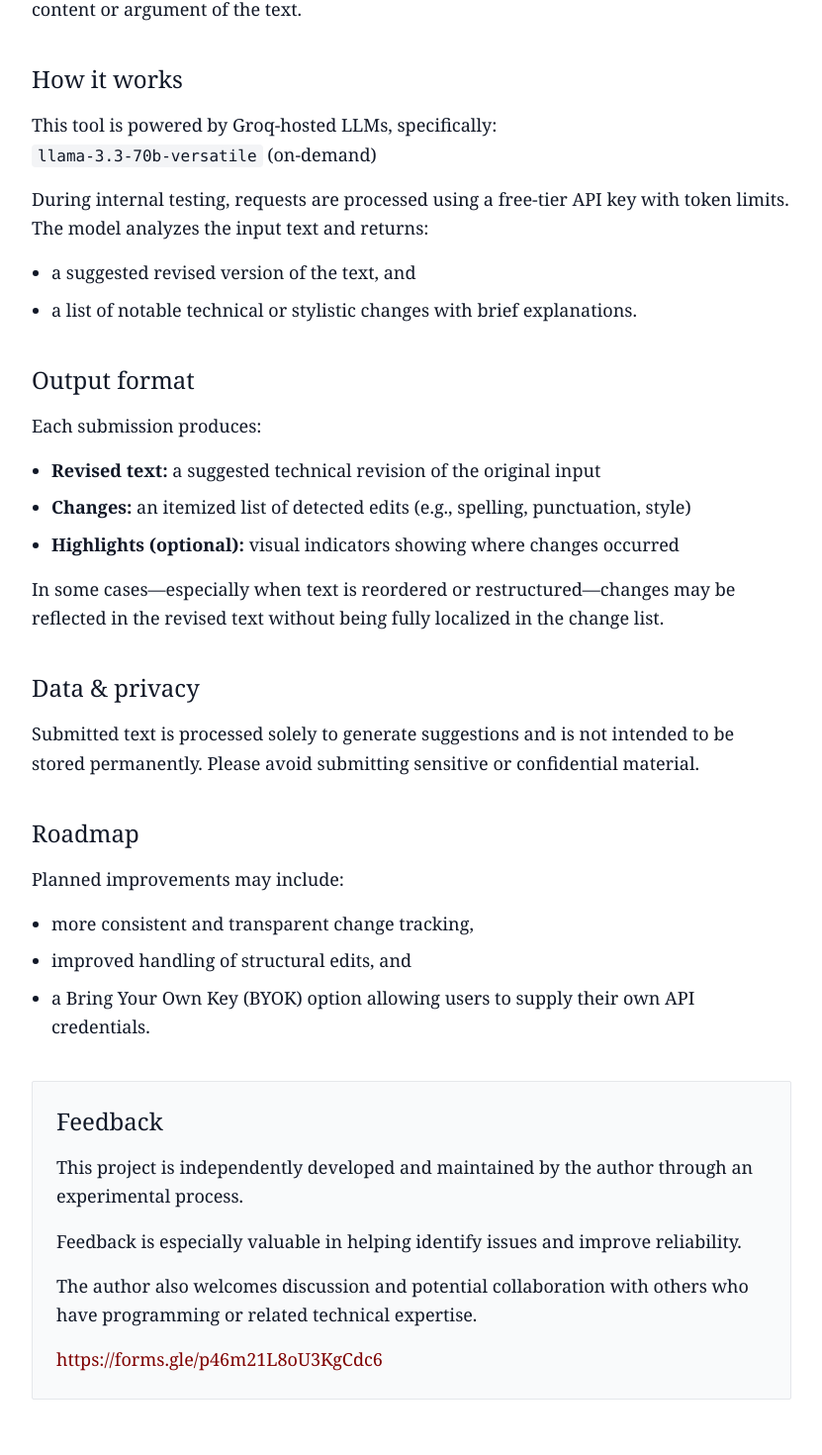
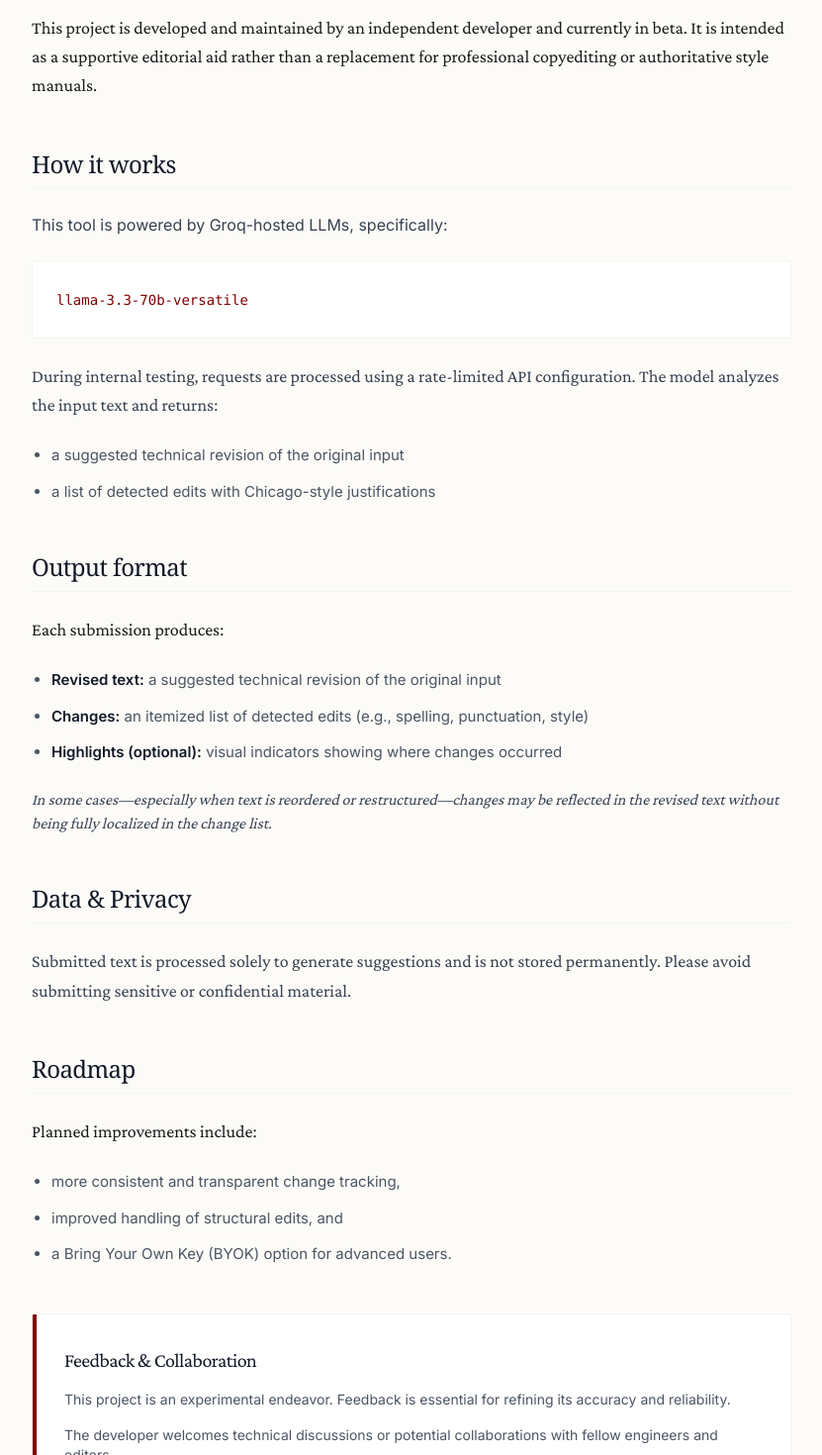
Before and after one commit to yetikang/chicago-style-checker, a Next.js app: page /about in a window 1280 px wide. Shown: the part 345-1815 px from the top of the page at 99% size, without its empty margins (224-1055 px from the left). Before the commit the page ends 1791 px from the top, so only its background shows below. Built offline with nearby package versions, Linux system fonts and the light colour scheme.

Commit message:
feat: unify UI typography, refine design system, and implement end-of-text diff anchoring fix

```diff
--- a/app/about/page.tsx
+++ b/app/about/page.tsx
@@ -7,100 +7,99 @@ export const metadata: Metadata = {
 
 export default function AboutPage() {
     return (
-        <div className="min-h-screen bg-white p-8">
+        <div className="min-h-screen bg-[#fcfbf7] p-8 font-ui text-[#1a1a1a]">
             <div className="max-w-3xl mx-auto">
-                <div className="mb-10">
+                <div className="mb-12">
                     <Link
                         href="/"
-                        className="text-sm text-gray-600 font-serif hover:text-brand-red transition-colors inline-block mb-6"
+                        className="text-xs uppercase tracking-widest text-gray-500 hover:text-brand-red transition-colors inline-block mb-10 font-semibold"
                     >
                         ← Back to Checker
                     </Link>
-                    <h1 className="text-4xl font-serif font-normal text-gray-900 mb-2">
+                    <h1 className="text-4xl font-academic font-normal text-gray-900 mb-2 tracking-tight">
                         About & Methodology
                     </h1>
                 </div>
 
-                <div className="font-serif text-gray-900 space-y-10 leading-relaxed text-lg">
+                <div className="font-academic text-[#1a1a1a] space-y-12 leading-relaxed text-lg pb-24">
                     <section>
-                        <h2 className="text-2xl font-normal mb-4">What this tool does</h2>
-                        <p className="mb-4">
-                            Chicago Style Checker is an experimental writing assistant for technical revision aligned with the Chicago Manual of Style (17th edition).
-
+                        <h2 className="text-2xl font-normal mb-6 text-gray-900 border-b border-gray-100 pb-2">What this tool does</h2>
+                        <p className="mb-6">
+                            Chicago Style Checker is a lightweight editorial tool designed to assist with technical revisions according to Chicago style conventions. It focuses on formal correctness—such as punctuation, spacing, capitalization, and quotation practices—without altering meaning, argument, or authorial voice.
                         </p>
-                        <p className="mb-4">
-                            It focuses on formal issues such as punctuation, capitalization, abbreviations, citation phrasing, and consistency.
-                            It does not evaluate, revise, or interpret the substantive content or argument of the text.
+                        <p className="mb-6">
+                            This project is developed and maintained by an independent developer and currently in beta. It is intended as a supportive editorial aid rather than a replacement for professional copyediting or authoritative style manuals.
                         </p>
                     </section>
 
                     <section>
-                        <h2 className="text-2xl font-normal mb-4">How it works</h2>
-                        <p className="mb-4">
+                        <h2 className="text-2xl font-normal mb-6 text-gray-900 border-b border-gray-100 pb-2">How it works</h2>
+                        <p className="mb-6 text-gray-700 font-ui text-base">
                             This tool is powered by Groq-hosted LLMs, specifically:
-                            <br />
-                            <code className="text-base bg-gray-100 px-1.5 py-0.5 rounded">llama-3.3-70b-versatile</code> (on-demand)
                         </p>
-                        <p className="mb-4">
-                            During internal testing, requests are processed using a free-tier API key with token limits.
+                        <div className="bg-white p-6 border border-gray-100 rounded-sm mb-6">
+                            <code className="text-sm font-mono text-brand-red">llama-3.3-70b-versatile</code>
+                        </div>
+                        <p className="mb-6 text-gray-700">
+                            During internal testing, requests are processed using a rate-limited API configuration.
                             The model analyzes the input text and returns:
                         </p>
-                        <ul className="list-disc pl-5 space-y-2">
-                            <li>a suggested revised version of the text, and</li>
-                            <li>a list of notable technical or stylistic changes with brief explanations.</li>
+                        <ul className="list-disc pl-5 space-y-3 mb-6 font-ui text-[15px] text-gray-600">
+                            <li>a suggested technical revision of the original input</li>
+                            <li>a list of detected edits with Chicago-style justifications</li>
                         </ul>
                     </section>
 
                     <section>
-                        <h2 className="text-2xl font-normal mb-4">Output format</h2>
-                        <p className="mb-4">Each submission produces:</p>
-                        <ul className="list-disc pl-5 space-y-2 mb-4">
-                            <li><strong>Revised text:</strong> a suggested technical revision of the original input</li>
-                            <li><strong>Changes:</strong> an itemized list of detected edits (e.g., spelling, punctuation, style)</li>
-                            <li><strong>Highlights (optional):</strong> visual indicators showing where changes occurred</li>
+                        <h2 className="text-2xl font-normal mb-6 text-gray-900 border-b border-gray-100 pb-2">Output format</h2>
+                        <p className="mb-6">Each submission produces:</p>
+                        <ul className="list-disc pl-5 font-ui text-[15px] text-gray-600 space-y-3 mb-6">
+                            <li><strong className="text-gray-900 font-semibold">Revised text:</strong> a suggested technical revision of the original input</li>
+                            <li><strong className="text-gray-900 font-semibold">Changes:</strong> an itemized list of detected edits (e.g., spelling, punctuation, style)</li>
+                            <li><strong className="text-gray-900 font-semibold">Highlights (optional):</strong> visual indicators showing where changes occurred</li>
                         </ul>
-                        <p>
+                        <p className="text-gray-700 italic text-base">
                             In some cases—especially when text is reordered or restructured—changes may be reflected in the revised text without being fully localized in the change list.
                         </p>
                     </section>
 
                     <section>
-                        <h2 className="text-2xl font-normal mb-4">Data & privacy</h2>
-                        <p className="mb-4">
-                            Submitted text is processed solely to generate suggestions and is not intended to be stored permanently.
+                        <h2 className="text-2xl font-normal mb-6 text-gray-900 border-b border-gray-100 pb-2">Data & Privacy</h2>
+                        <p className="mb-6 text-gray-700">
+                            Submitted text is processed solely to generate suggestions and is not stored permanently.
                             Please avoid submitting sensitive or confidential material.
                         </p>
                     </section>
 
                     <section>
-                        <h2 className="text-2xl font-normal mb-4">Roadmap</h2>
-                        <p className="mb-4">Planned improvements may include:</p>
-                        <ul className="list-disc pl-5 space-y-2">
+                        <h2 className="text-2xl font-normal mb-6 text-gray-900 border-b border-gray-100 pb-2">Roadmap</h2>
+                        <p className="mb-6">Planned improvements include:</p>
+                        <ul className="list-disc pl-5 font-ui text-[15px] text-gray-600 space-y-3">
                             <li>more consistent and transparent change tracking,</li>
                             <li>improved handling of structural edits, and</li>
-                            <li>a Bring Your Own Key (BYOK) option allowing users to supply their own API credentials.</li>
+                            <li>a Bring Your Own Key (BYOK) option for advanced users.</li>
                         </ul>
                     </section>
 
                     <section>
-                        <div className="bg-gray-50 p-6 border border-gray-200 rounded-sm">
-                            <h2 className="text-2xl font-normal mb-4">Feedback</h2>
-                            <p className="mb-4">
-                                This project is independently developed and maintained by the author through an experimental process.
-                            </p>
-                            <p className="mb-4">
-                                Feedback is especially valuable in helping identify issues and improve reliability.
-                            </p>
-                            <p className="mb-4">
-                                The author also welcomes discussion and potential collaboration with others who have programming or related technical expertise.
-                            </p>
+                        <div className="bg-white p-8 border border-gray-100 rounded-sm shadow-sm relative overflow-hidden">
+                            <div className="absolute top-0 left-0 w-1 h-full bg-brand-red"></div>
+                            <h2 className="text-xl font-academic font-normal mb-4 text-gray-900">Feedback & Collaboration</h2>
+                            <div className="font-ui text-sm text-gray-600 space-y-4 mb-6">
+                                <p>
+                                    This project is an experimental endeavor. Feedback is essential for refining its accuracy and reliability.
+                                </p>
+                                <p>
+                                    The developer welcomes technical discussions or potential collaborations with fellow engineers and editors.
+                                </p>
+                            </div>
                             <a
-                                href="https://forms.gle/p46m21L8oU3KgCdc6"
+                                href="https://forms.gle/kt8CLYoZRsdESXyh7"
                                 target="_blank"
                                 rel="noopener noreferrer"
-                                className="text-brand-red hover:underline break-all"
+                                className="inline-block text-xs uppercase tracking-[0.2em] font-bold text-brand-red hover:text-brand-red-dark transition-colors"
                             >
-                                https://forms.gle/p46m21L8oU3KgCdc6
+                                Submit Feedback →
                             </a>
                         </div>
                     </section>
--- a/app/globals.css
+++ b/app/globals.css
@@ -1,3 +1,55 @@
 @tailwind base;
 @tailwind components;
 @tailwind utilities;
+
+@layer base {
+  :root {
+    --text-primary: #1a1a1a;
+    --text-secondary: #4a4a4a;
+    --brand-red: #8b0000;
+    --brand-red-dark: #660000;
+    --bg-main: #fcfbf7; /* Slight ivory tint for academic feel */
+    --border-subtle: #e5e5e5;
+  }
+
+  body {
+    @apply antialiased bg-[#fcfbf7] text-[#1a1a1a];
+    line-height: 1.6;
+  }
+
+  h1, h2, h3, h4 {
+    @apply font-serif tracking-tight;
+  }
+}
+
+@layer utilities {
+  .font-academic {
+    font-family: var(--font-crimson-pro), serif;
+  }
+
+  .font-ui {
+    font-family: var(--font-inter), sans-serif;
+  }
+
+  .serif-relaxed {
+    @apply font-serif leading-relaxed tracking-normal;
+  }
+}
+
+/* Custom scrollbar for academic feel */
+::-webkit-scrollbar {
+  width: 8px;
+}
+
+::-webkit-scrollbar-track {
+  background: #f1f1f1;
+}
+
+::-webkit-scrollbar-thumb {
+  background: #ccc;
+  border-radius: 4px;
+}
+
+::-webkit-scrollbar-thumb:hover {
+  background: #999;
+}
--- a/app/layout.tsx
+++ b/app/layout.tsx
@@ -1,5 +1,18 @@
 import type { Metadata } from 'next'
+import { Inter, Crimson_Pro } from 'next/font/google'
 import './globals.css'
+
+const inter = Inter({
+  subsets: ['latin'],
+  variable: '--font-inter',
+  display: 'swap',
+})
+
+const crimsonPro = Crimson_Pro({
+  subsets: ['latin'],
+  variable: '--font-crimson-pro',
+  display: 'swap',
+})
 
 export const metadata: Metadata = {
   title: 'Chicago Style Checker (Beta)',
@@ -12,11 +25,13 @@ export default function RootLayout({
   children: React.ReactNode
 }) {
   return (
-    <html lang="en">
+    <html lang="en" className={`${inter.variable} ${crimsonPro.variable}`}>
       <head>
         <meta name="robots" content="noindex, nofollow" />
       </head>
-      <body className="antialiased">{children}</body>
+      <body className="antialiased min-h-screen selection:bg-red-100 selection:text-red-900">
+        {children}
+      </body>
     </html>
   )
 }
--- a/types.ts
+++ b/types.ts
@@ -8,6 +8,7 @@ export type ChangeType =
   | 'consistency'
   | 'citation_format'
   | 'spacing'
+  | 'INSERT_AT_END'
   | 'other'
 
 export type Severity = 'required' | 'recommended' | 'optional' | 'uncertain'
```
Also changed, not shown: app/api/rewrite/route.ts (+12 -2 lines), app/page.tsx (+85 -45 lines), app/unlock/page.tsx (+16 -17 lines).
